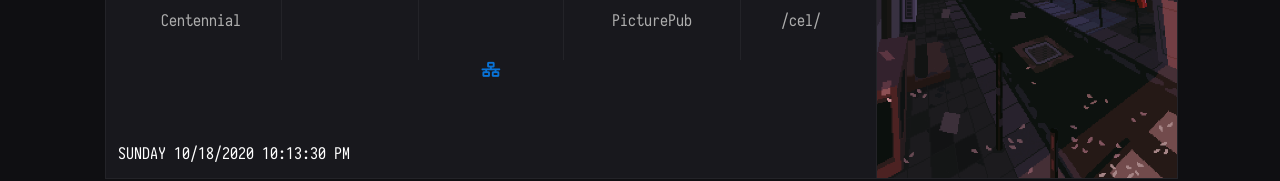
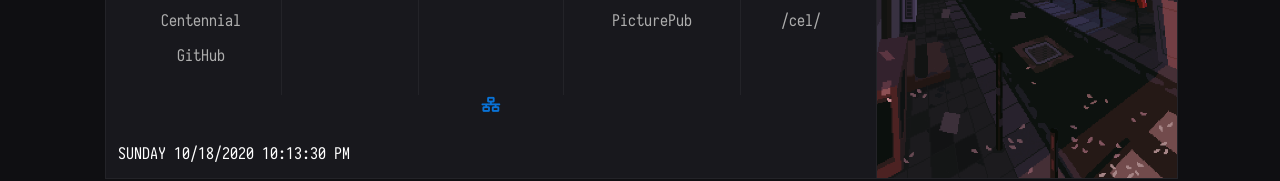
Before and after one commit to shock-dzo/shock-dzo.github.io, a plain HTML site: page index.html in a window 1280 px wide. Shown: the part 513-694 px from the top of the page. Drawn offline with Linux system fonts and the light colour scheme.

Commit message:
Update index.html

```diff
--- a/index.html
+++ b/index.html
@@ -39,6 +39,7 @@
 				<li><a href="https://www.google.com/">Google</a></li>
 				<li><a href="https://www.outlook.com/">Outlook</a></li>
 				<li><a href="https://www.my100bank.com/">Centennial</a></li>
+				<li><a href="https://github.com/shock-dzo/shock-dzo.github.io">GitHub</a></li>
 			</ul>
 
 			<ul class="red">
```
